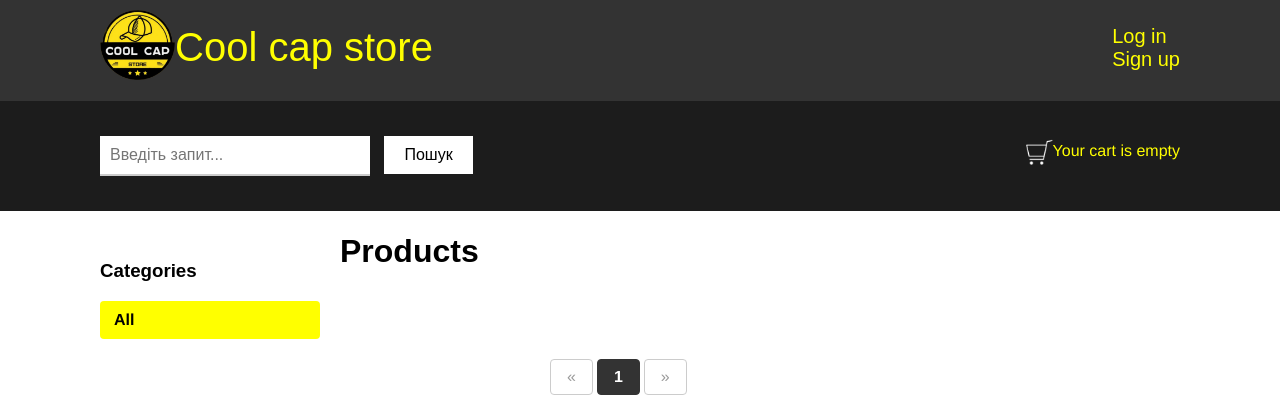
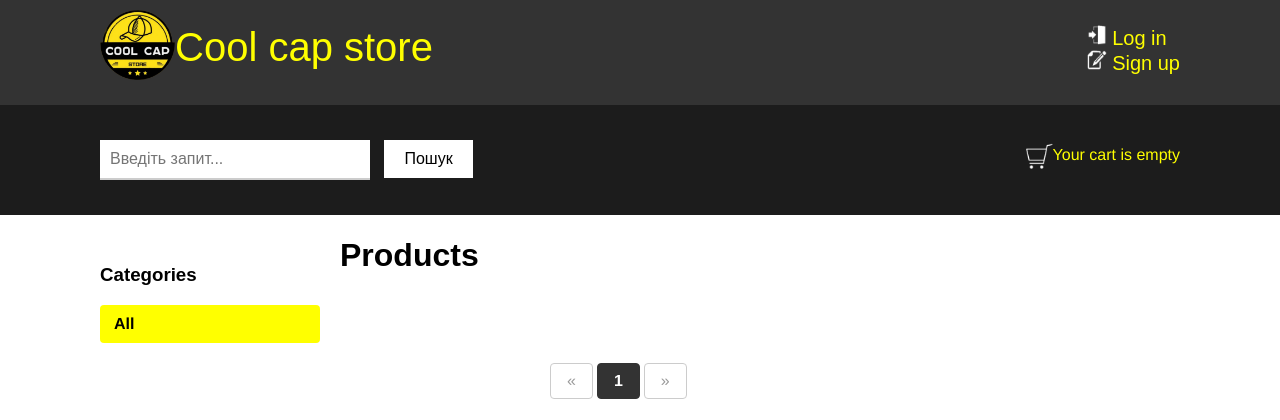
Before and after one commit to qBrav0/web_course_work, a Django app: page / in a window 1280 px wide. Shown: the top 420 px of the page. Run offline with Django 4.2, Linux system fonts and the light colour scheme; data that the repository does not hold is empty; parts of the project's set-up code (start-up, migrations or seed data) failed here and were passed over; some libraries are stand-ins or nearby versions.

Commit message:
added icons for login, log out, sign up, profile

```diff
--- a/shop/static/css/base.css
+++ b/shop/static/css/base.css
@@ -521,3 +521,19 @@ form div.field {
     display: flex;
     flex-direction: column;
   }
+
+#profile-icon,
+#signup-icon,
+#enter-icon,
+#exit-icon {
+  width: 20px;
+  height: 20px;
+}
+
+
+#profile-icon:hover,
+#enter-icon:hover,
+#exit-icon:hover {
+  opacity: 0.8;
+  cursor: pointer;
+}
--- a/shop/templates/shop/base.html
+++ b/shop/templates/shop/base.html
@@ -14,20 +14,34 @@
 </head>
 <body>
     <div id="header">
-        <a href="/"><img id= "header-logo"src="{% static 'logos/logo.jpg' %}" alt="Тут мав бути логотип сайту"></a>
+        <a href="/"><img id="header-logo" src="{% static 'logos/logo.jpg' %}" alt="Тут мав бути логотип сайту"></a>
         <a href="/" class="logo">Cool cap store</a>
         <ul id="header-registration">
             {% if user.is_authenticated %}
+                <li>
+                    <a href="{% url 'users:user_profile' user.username %}">
+                        <img id="profile-icon" src="{% static 'img/profile.png' %}" alt="Профіль">
+                    </a>
                     <span>Hello,</span>
-            <span><a id="user-name" href="{% url 'users:user_profile' user.username %}"> {{ user.username }}</a></span>
+                    <span><a id="user-name" href="{% url 'users:user_profile' user.username %}">{{ user.username }}</a></span>
+                </li>
                 <li>
+                    <a href="{% url 'users:logout' %}">
+                        <img id="exit-icon" src="{% static 'img/exit.png' %}" alt="Вихід">
+                    </a>
                     <a id="reg-text" href="{% url 'users:logout' %}">Log out</a>
                 </li>
             {% else %}
                 <li>
+                    <a href="{% url 'users:login' %}">
+                        <img id="enter-icon" src="{% static 'img/enter.png' %}" alt="Вхід">
+                    </a>
                     <a id="reg-text" href="{% url 'users:login' %}">Log in</a>
                 </li>
                 <li>
+                    <a href="{% url 'users:register' %}">
+                        <img id="signup-icon" src="{% static 'img/sign_up.png' %}" alt="Реєстрація">
+                    </a>
                     <a id="reg-text" href="{% url 'users:register' %}">Sign up</a>
                 </li>
             {% endif %}
@@ -44,12 +58,12 @@
                 {% if total_items > 0 %}
                     <img class="cart-icon" src="{% static 'img/cart_fully.png' %}">
                     <a class="cart-text">Your cart:</a>
-                    <a  href="{% url 'cart:cart_detail' %}">
+                    <a href="{% url 'cart:cart_detail' %}">
                         <span class="cart-info">{{ total_items }} item{{ total_items|pluralize }},
                         {{ cart.get_total_price }}</span>
                     </a>
                 {% else %}
-                    <img class="cart-icon" src={% static "img/cart_empty.png" %}>
+                    <img class="cart-icon" src="{% static 'img/cart_empty.png' %}">
                     <span class="cart-info">Your cart is empty</span>
                 {% endif %}
             {% endwith %}
```
Also changed, not shown: shop/static/img/enter.png (added), shop/static/img/exit.png (added), shop/static/img/profile.png (added), shop/static/img/sign_up.png (added). Lines whose indentation alone changed are shown as unchanged.
